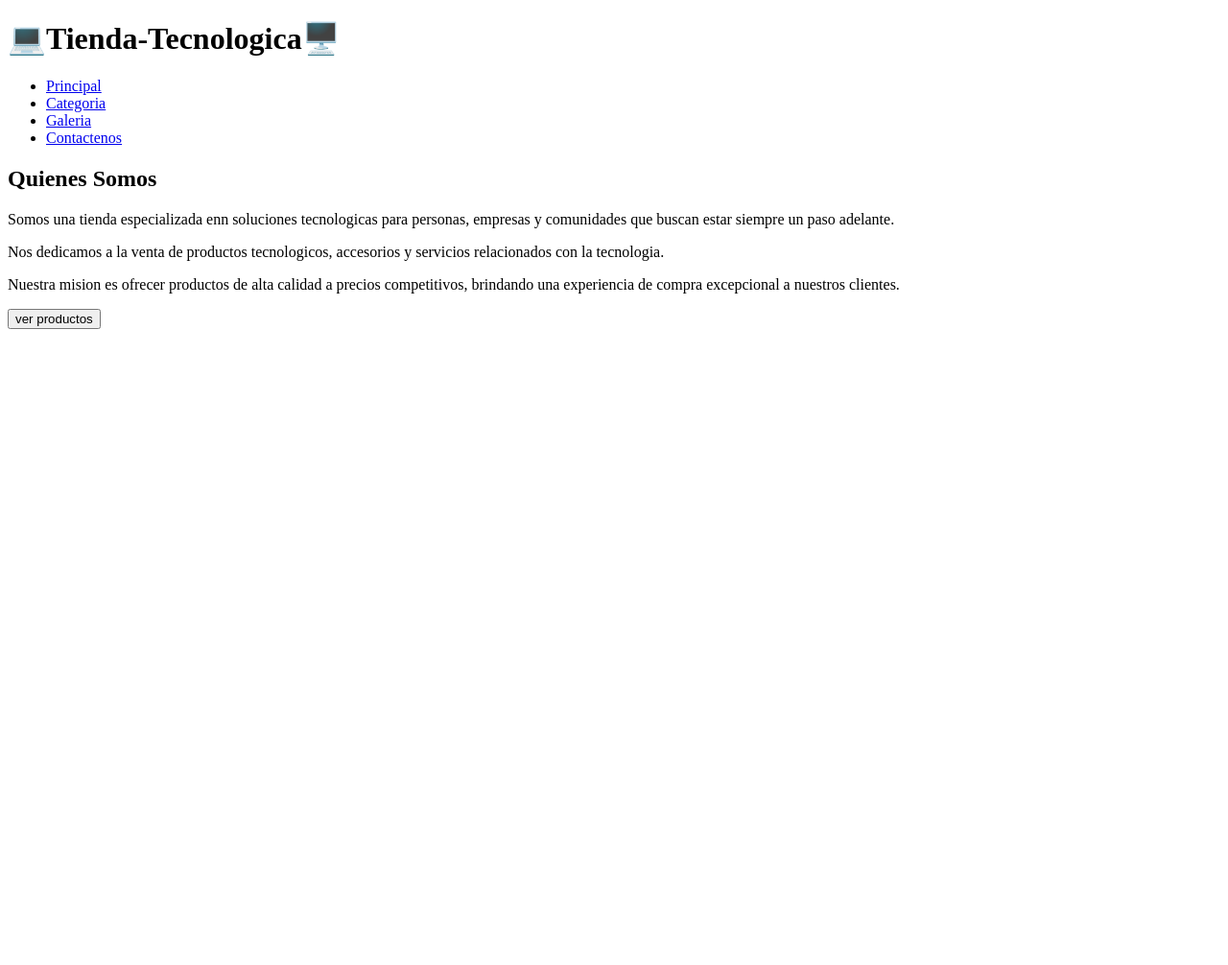
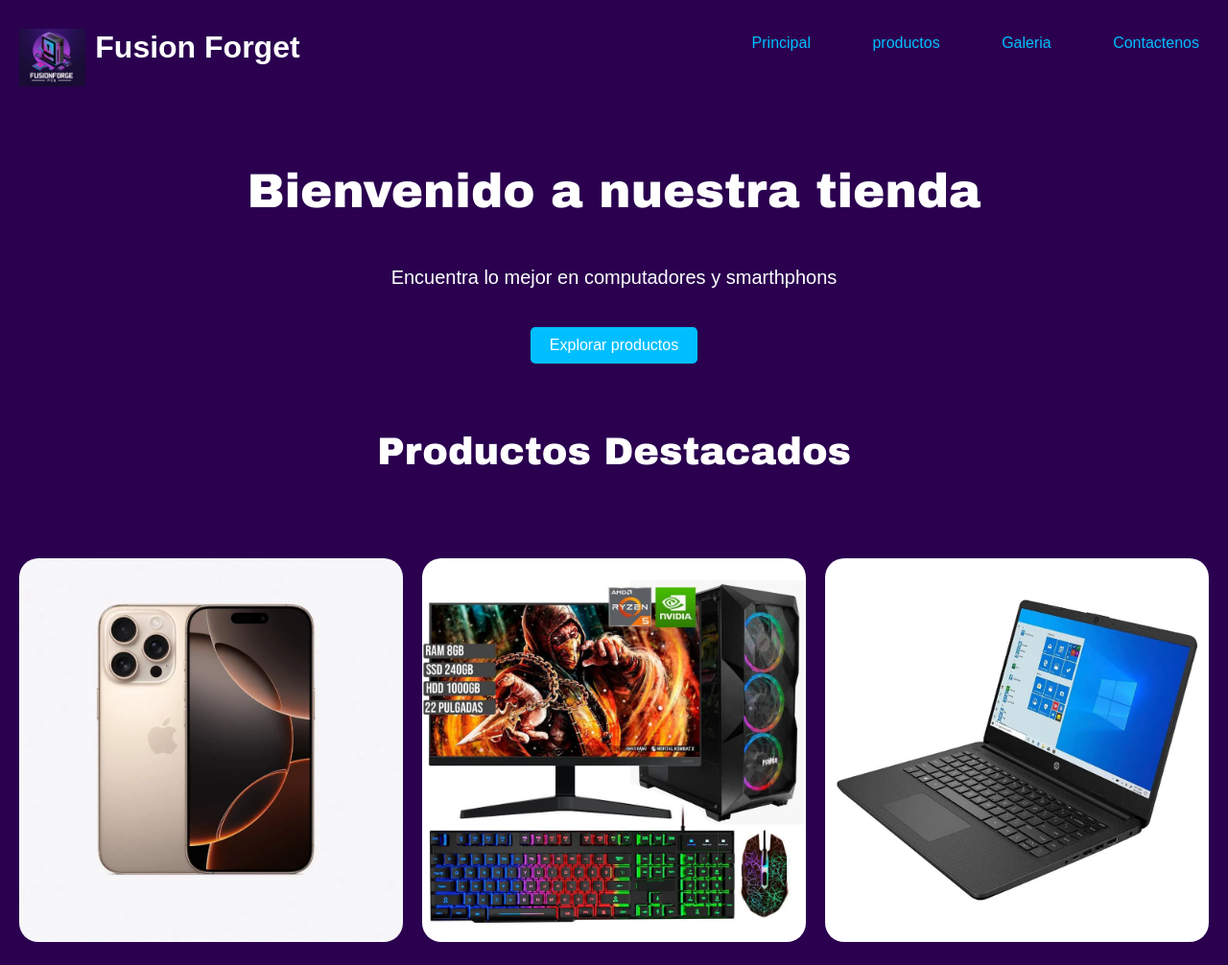
Before and after one commit to jhon170920/tienda_tecnologica, a plain HTML site: page index.html in a window 1280 px wide. Shown: the whole page at 96% size. Before the commit the page ends 800 px from the top, so only its background shows below. Drawn offline with Linux system fonts and the light colour scheme.

Commit message:
actualizando index

```diff
--- a/css/index.css
+++ b/css/index.css
@@ -0,0 +1,110 @@
+body{
+    font-family: Arial, sans-serif;
+    margin: 0;
+    padding: 0;
+    background-color: #2a004f;
+}
+header{
+    display: flex;
+    flex-wrap: wrap;
+    background-color: #2a004f;
+    color: #ffffff;
+    padding: 10px 0;
+    text-align: center;
+    justify-content: space-between;
+}
+/*logo*/
+header .logo{
+    display: flex;
+    text-align: left;
+    margin-left: 20px;
+    gap: 10px;
+    flex-wrap: wrap;
+}
+header .logo img{
+    margin-top: 20px;
+    height: 60px;
+    align-items: center;
+}
+/*barra navegacion*/
+nav{
+    color: #00bfff;
+    padding: 10px 0;
+    text-align: center;
+}
+nav ul{
+    list-style: none;
+    padding: 0;
+}
+nav ul li{
+    display: inline;
+    margin: 0 15px;
+}
+nav a{
+    color: #00bfff;
+    margin: 0 15px;
+    text-decoration: none;
+}
+nav a:hover{
+    text-decoration: underline;
+}
+/*contenido principal*/
+section{
+    padding: 20px;
+    color: #ffffff;
+    text-align: center;
+}
+section .cont-somos{
+    margin-top: 10px;
+    text-align: center;
+    display: flex;
+    flex-direction: column;
+}
+section h1{
+    color: #ffffff;
+    font-family: 'Arial Black', sans-serif;
+    font-size: 50px;
+}
+section p{
+    font-size: 20px;
+    margin-top: 10px;
+    font-family: sans-serif;
+}
+section .cont-somos a button{
+    background-color: #00bfff;
+    color: #ffffff;
+    border: none;
+    padding: 10px 20px;
+    font-size: 16px;
+    cursor: pointer;
+    margin-top: 20px;
+    border-radius: 5px;
+}
+section .destacados{
+    display: flex;
+    flex-wrap: wrap;
+    justify-content: center;
+    gap: 20px;
+    margin-top: 30px;
+}
+section .destacados h3{
+    width: 100%;
+    font-size: 40px;
+    color: #ffffff;
+    font-family: 'Arial Black', sans-serif;
+}
+section .destacados .container{
+    margin-top: 30px;
+    display: flex;
+    flex-wrap: wrap;
+    gap: 20px;
+    justify-content: center;
+}
+section .destacados .container .item{
+    width: 400px;
+    border-radius: 10px;
+}
+section .destacados .container .item img{
+    width: 100%;
+    border-radius: 20px;
+}
--- a/index.html
+++ b/index.html
@@ -9,12 +9,13 @@
 <body>
     <header>
         <div class="logo">
-            <h1>💻Tienda-Tecnologica🖥️</h1>
+            <img src="/img/logo.png" alt="">
+            <h1>Fusion Forget</h1>
         </div>
         <nav class="nav">
             <ul>
                 <li><a href="./index.html">Principal</a></li>
-                <li><a href="./menu.html">Categoria</a></li>
+                <li><a href="./productos.html">productos</a></li>
                 <li><a href="./galeria.html">Galeria</a></li>
                 <li><a href="./contactenos.html">Contactenos</a></li>
             </ul>
@@ -22,13 +23,25 @@
     </header>
     <section>
         <div class="cont-somos">
-        <h1>Quienes Somos</h1>
-        <p>Somos una tienda especializada enn soluciones tecnologicas para personas, empresas y comunidades que buscan estar siempre un paso adelante.</p>
-        <p>Nos dedicamos a la venta de productos tecnologicos, accesorios y servicios relacionados con la tecnologia.</p>
-        <p>Nuestra mision es ofrecer productos de alta calidad a precios competitivos, brindando una experiencia de compra excepcional a nuestros clientes.</p>
-        <a href="#"><button>ver productos</button></a>
+        <h1>Bienvenido a nuestra tienda</h1>
+        <p>Encuentra lo mejor en computadores y smarthphons</p>
+
+        <a href="#"><button>Explorar productos</button></a>
         </div>
-
+        <div class="destacados">
+            <h3>Productos Destacados</h3>
+            <div class="container">
+                  <div class="item">
+                    <img src="/img/cel iphone 16.png" alt="Imagen 1">
+                  </div>
+                  <div class="item">
+                    <img src="/img/pc_3.webp" alt="Imagen 2">
+                  </div>
+                    <div class="item">
+                        <img src="/img/pc_2.webp" alt="Imagen 3">
+                    </div>
+            </div>
+        </div>
     </section>
 </body>
 </html>
```
